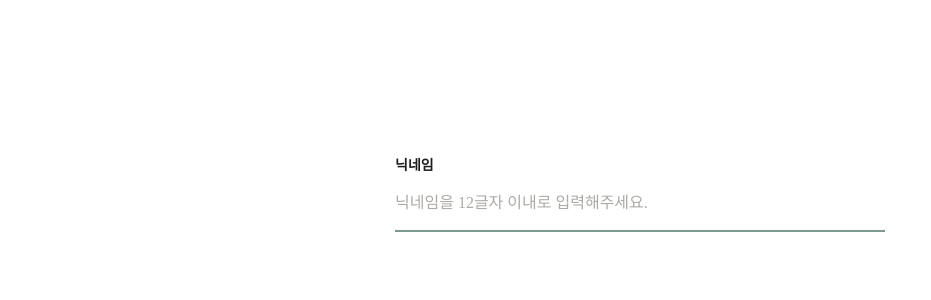
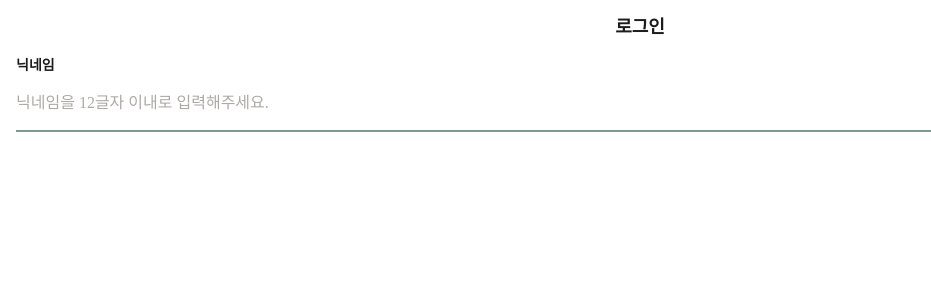
Before and after one commit to r-jal-ddak-ggar-sen/pong-dang-client, a Next.js app: page /signin in a window 1280 px wide. Shown: the top 300 px of the page, without its empty margins (0-931 px from the left). Built offline with nearby package versions, Linux system fonts and the light colour scheme; a web font is replaced by a local one.

Commit message:
fix: Layout 위치수정

```diff
--- a/pages/_app.tsx
+++ b/pages/_app.tsx
@@ -6,15 +6,10 @@ import { theme } from 'src/utils/theme';
 import Header from 'components/Header';
 import 'styles/global.css';
 
-const HEADER_EXCEPTIONS = ['/sign'];
-
 export default function App({ Component, pageProps, router }: AppProps) {
-  const hasHeader = !HEADER_EXCEPTIONS.includes(router.pathname);
   return (
     <ThemeProvider theme={theme}>
-      <Layout header={hasHeader ? <Header /> : null}>
         <Component {...pageProps} />
-      </Layout>
     </ThemeProvider>
   );
 }
--- a/pages/signin.tsx
+++ b/pages/signin.tsx
@@ -3,6 +3,8 @@ import React, { useState, useCallback } from 'react';
 
 import TextInput from 'components/TextInput';
 import Typo from 'components/Typo';
+import { Layout } from 'components/Layout';
+import Header from 'components/Header';
 
 export default function signin() {
   const [nickname, setNickname] = useState('');
@@ -17,7 +19,7 @@ export default function signin() {
   );
 
   return (
-    <SigninStyled>
+    <Layout header={<Header title='로그인' />}>
       <SigninBox>
         <SigninItem>
           <Typo font="SUB_TITLE_02">닉네임</Typo>
@@ -28,19 +30,9 @@ export default function signin() {
           />
         </SigninItem>
       </SigninBox>
-    </SigninStyled>
+    </Layout>
   );
 }
-
-const SigninStyled = styled.div`
-  width: 100%;
-  max-width: 520px;
-  display: flex;
-  justify-content: center;
-  align-items: center;
-  margin: 0 auto;
-  padding: 100px 15px;
-`;
 
 const SigninBox = styled.div`
   width: 100%;
--- a/pages/signup.tsx
+++ b/pages/signup.tsx
@@ -1,8 +1,10 @@
 import styled from '@emotion/styled';
+import Header from 'components/Header';
+import { Layout } from 'components/Layout';
 import React from 'react';
 
 export default function signup() {
-  return <SignupStyled>signup</SignupStyled>;
+  return <Layout header={<Header title='회원가입'/> } >signup</Layout>;
 }
 
 const SignupStyled = styled.div``;
--- a/src/components/Layout.tsx
+++ b/src/components/Layout.tsx
@@ -1,9 +1,9 @@
 import styled from '@emotion/styled';
-import React, { ReactElement } from 'react';
+import React, { ReactElement, ReactNode } from 'react';
 
 export type LayoutProps = {
-  children: ReactElement;
-  header: null | ReactElement;
+  children: ReactNode;
+  header?: null | ReactElement;
 };
 
 export function Layout({ children, header }: LayoutProps): ReactElement {
```
Also changed, not shown: pages/index.tsx (+7 -3 lines), pages/sign.tsx (+6 -1 lines).
